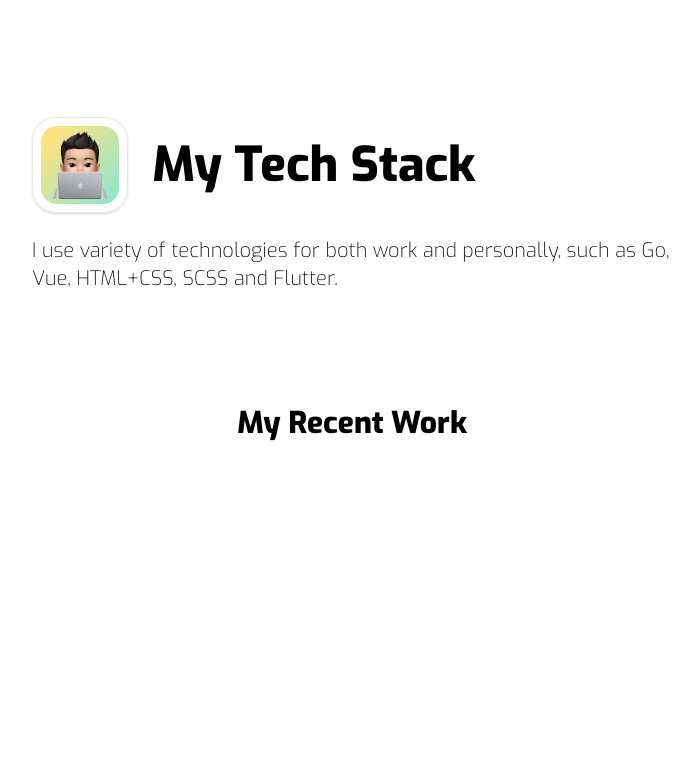
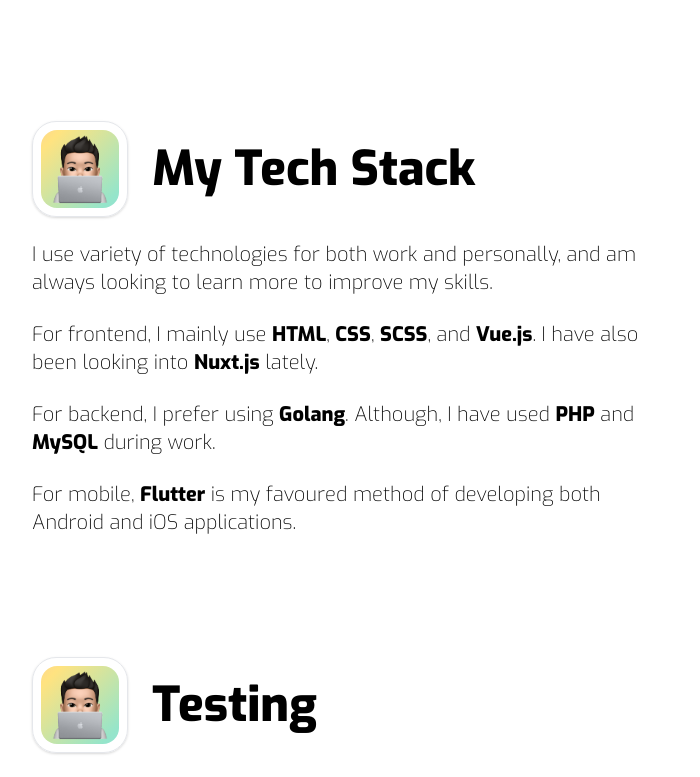
Before and after one commit to nickypangers/web-portfolio, a Vue app: page / in a window 1280 px wide. Shown: the part 1283-2060 px from the top of the page, without its empty margins (288-988 px from the left). Before the commit the page ends 1836 px from the top, so only its background shows below. Built offline with nearby package versions, Linux system fonts and the light colour scheme.

Commit message:
edit tech stack

```diff
--- a/src/components/About.vue
+++ b/src/components/About.vue
@@ -3,7 +3,7 @@
     <div class="bg-white">
       <div class="container flex justify-center items-center pt-24">
         <div class="w-full lg:w-1/2 mx-6 md:mx-0 text-black">
-          <SectionTitle image-path="thinking" title="Who Am I?" />
+          <SectionTitle image-name="thinking" title="Who Am I?" />
           <p class="font-extralight text-xl mb-6">
             I was born in Hong Kong and can speak fluent
             <span class="font-extrabold">Cantonese</span>,
--- a/src/components/Description.vue
+++ b/src/components/Description.vue
@@ -14,10 +14,9 @@
             wireframes and client's ideas into reality.
           </p>
           <p class="font-extralight text-xl mb-6">
-            While I have the right to work in both Canada and Hong Kong, and I'm
+            While I have the right to work in both Canada and Hong Kong, I'm
             open to relocation on a global level should an opportunity arises.
           </p>
-          <p class="font-extralight text-xl">Linkedin</p>
         </div>
       </div>
     </div>
--- a/src/components/Hero.vue
+++ b/src/components/Hero.vue
@@ -4,19 +4,17 @@
       <div
         class="
           container
-          py-20
+          py-24
           px-3
           lg:px-0
           flex flex-col
           md:flex-row
           justify-center
-          md:justify-start
           items-center
         "
       >
         <div class="hero-avatar my-8">
           <img alt="Avatar" src="../assets/images/avatar.png" />
-          <!-- <img alt="Avatar" src="../assets/svg/avatar.svg" /> -->
         </div>
         <div class="hero-header text-center md:text-left ml-0 md:ml-6">
           <p class="font-extrabold text-6xl md:text-8xl mb-6 title">
--- a/src/components/Portfolio.vue
+++ b/src/components/Portfolio.vue
@@ -1,11 +1,21 @@
 <template>
   <section id="portfolio">
     <div class="bg-white">
-      <div class="container flex justify-center items-center py-28">
-        <div>
-          <p class="font-extrabold text-3xl">My Recent Work</p>
+      <div class="container flex justify-center items-center pt-24">
+        <div class="w-full lg:w-1/2 mx-6 md:mx-0 text-black">
+          <SectionTitle image-name="computer" title="Testing" />
         </div>
       </div>
     </div>
   </section>
 </template>
+
+<script>
+import SectionTitle from "@/components/SectionTitle";
+export default {
+  components: {
+    SectionTitle,
+  },
+  setup() {},
+};
+</script>
--- a/src/components/SectionTitle.vue
+++ b/src/components/SectionTitle.vue
@@ -2,19 +2,19 @@
   <div class="flex items-center h-24 mb-6">
     <div
       class="w-24 h-24 border rounded-3xl p-2 h-full shadow"
-      v-if="imagePath"
+      v-if="imageName"
     >
       <div class="h-full w-full rounded-2xl icon-box">
         <img
           class="h-full w-full"
-          :src="require(`../assets/images/${imagePath}.png`)"
+          :src="require(`../assets/images/${imageName}.png`)"
           alt="thinking"
         />
       </div>
     </div>
     <p
       class="font-extrabold text-4xl md:text-5xl gradient-text"
-      :class="{ 'ml-6': imagePath }"
+      :class="{ 'ml-6': imageName }"
     >
       {{ title }}
     </p>
@@ -24,7 +24,7 @@
 <script>
 export default {
   props: {
-    imagePath: {
+    imageName: {
       type: String,
       default: "",
     },
--- a/src/components/Skills.vue
+++ b/src/components/Skills.vue
@@ -3,10 +3,28 @@
     <div class="bg-white">
       <div class="container flex justify-center items-center pt-24">
         <div class="w-full lg:w-1/2 mx-6 md:mx-0 text-black">
-          <SectionTitle image-path="computer" title="My Tech Stack" />
-          <p class="font-extralight text-xl">
-            I use variety of technologies for both work and personally, such as
-            Go, Vue, HTML+CSS, SCSS and Flutter.
+          <SectionTitle image-name="computer" title="My Tech Stack" />
+          <p class="font-extralight text-xl mb-6">
+            I use variety of technologies for both work and personally, and am
+            always looking to learn more to improve my skills.
+          </p>
+          <p class="font-extralight text-xl mb-6">
+            For frontend, I mainly use
+            <span class="font-extrabold">HTML</span>,
+            <span class="font-extrabold">CSS</span>,
+            <span class="font-extrabold">SCSS</span>, and
+            <span class="font-extrabold">Vue.js</span>. I have also been looking
+            into <span class="font-extrabold">Nuxt.js</span> lately.
+          </p>
+          <p class="font-extralight text-xl mb-6">
+            For backend, I prefer using
+            <span class="font-extrabold">Golang</span>. Although, I have used
+            <span class="font-extrabold">PHP</span> and
+            <span class="font-extrabold">MySQL</span> during work.
+          </p>
+          <p class="font-extralight text-xl mb-6">
+            For mobile, <span class="font-extrabold">Flutter</span> is my
+            favoured method of developing both Android and iOS applications.
           </p>
         </div>
       </div>
```
